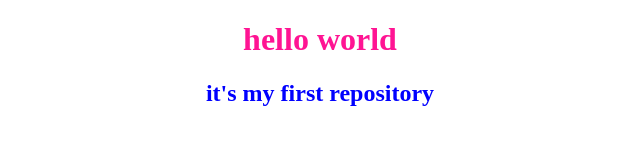
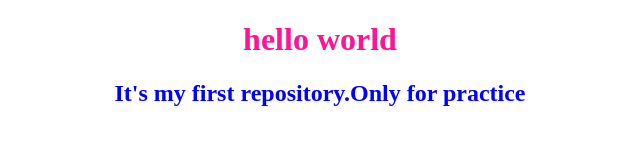
Before and after one commit to MufazaAleem/practice-, a plain HTML site: page index.html in a window 1280 px wide. Shown: the whole page, without its empty margins (320-960 px from the left). Drawn offline with Linux system fonts and the light colour scheme.

Commit message:
practice

```diff
--- a/index.html
+++ b/index.html
@@ -4,15 +4,15 @@
 <head>
   <meta charset="UTF-8">
   <meta name="viewport" content="width=device-width, initial-scale=1">
-  <title></title>
-  <link rel="stylesheet" href="style.css">
+  <title>First Repository</title>
+
 </head>
 
 <body>
   <center>
 <h1 style="color:deeppink">hello world
 </h1>
-<h2 style="color: blue">it's my first repository</h2>
+<h2 style="color: blue">It's my first repository.Only for practice</h2>
   </center>
 </body>
 
```
Also changed, not shown: style.css (deleted).
